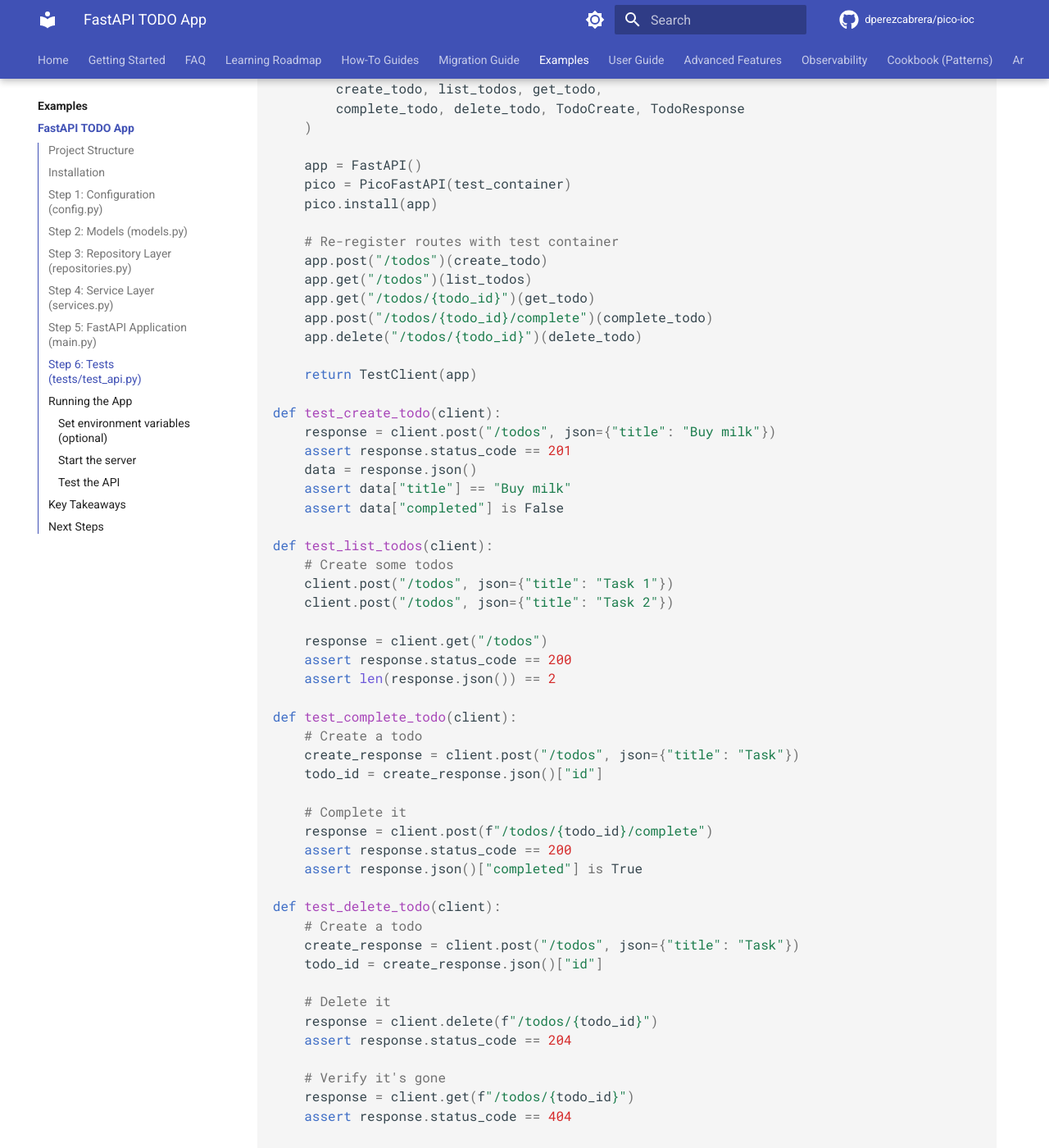
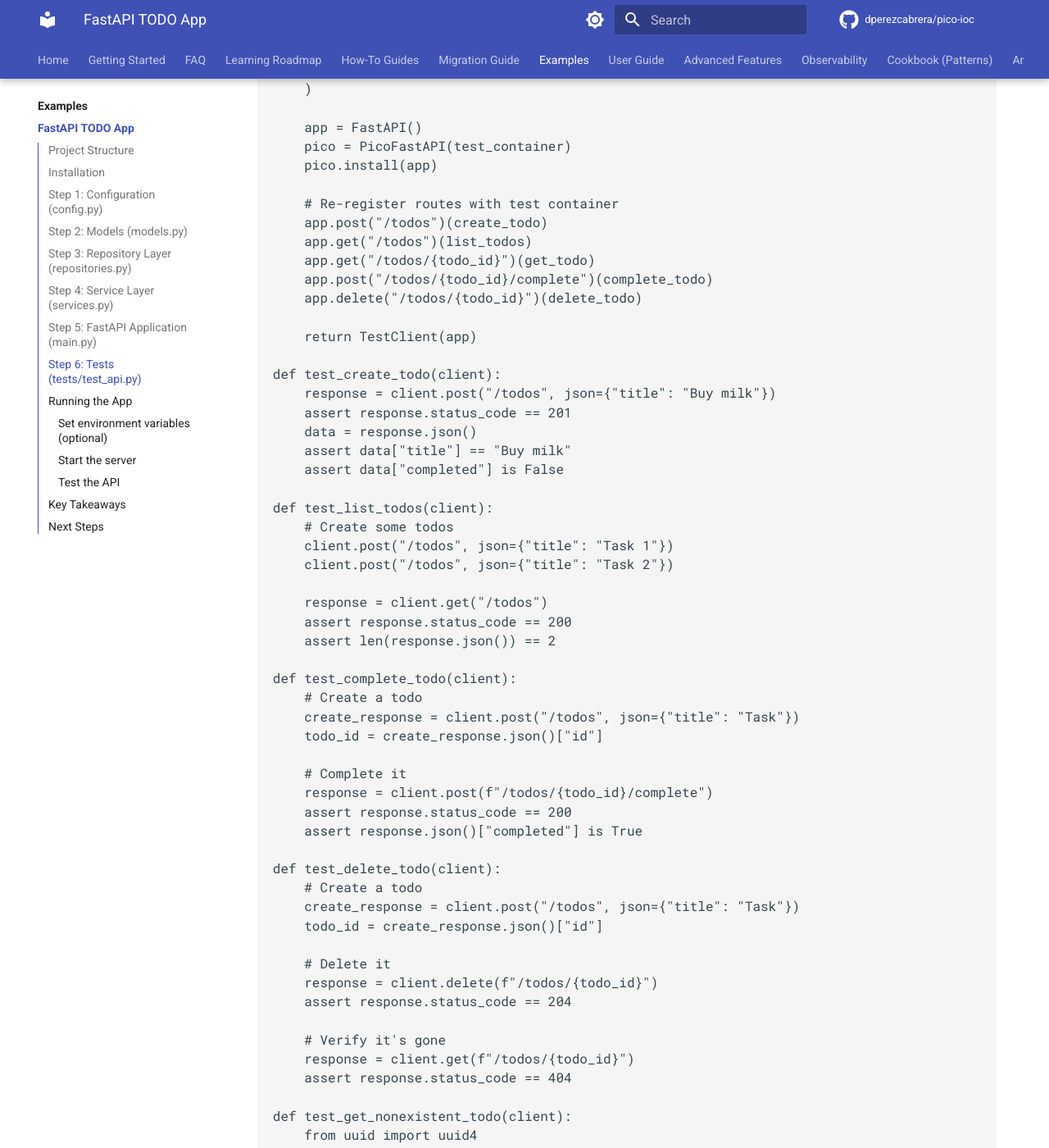
Before and after one commit to dperezcabrera/pico-ioc, an MkDocs documentation site: the page built from docs/examples/fastapi-todo-app.md, in a window 1280 px wide and 1400 px high, scrolled down 6947 px. Shown: the whole window at 82% size. Built offline with MkDocs 1.6.1 and Material for MkDocs 9.7.7, drawn with Linux system fonts in a browser that asks for light colours; comment, search, counter and statistics services are not loaded; some of the changed text lies outside the part shown.

Commit message:
Docs QA to zero: modern API in examples, elliptical blocks completed or retagged

````diff
--- a/docs/examples/fastapi-todo-app.md
+++ b/docs/examples/fastapi-todo-app.md
@@ -171,7 +171,6 @@
 from fastapi import FastAPI, HTTPException
 from pydantic import BaseModel
 from pico_ioc import init, configuration
-from pico_fastapi import PicoFastAPI
 
 from .config import AppConfig
 from .services import TodoService
@@ -202,9 +201,9 @@
     yield
     await container.ashutdown()
 
-app = FastAPI(lifespan=lifespan)
-pico = PicoFastAPI(container)
-pico.install(app)
+# pico-fastapi builds the app from the container: @controller classes
+# register their routes automatically.
+app = container.get(FastAPI)
 
 # Get config for app title
 app_config = container.get(AppConfig)
@@ -245,7 +244,7 @@
 
 ## Step 6: Tests (`tests/test_api.py`)
 
-```python
+```text
 # todo_app/tests/test_api.py
 import pytest
 from fastapi.testclient import TestClient
@@ -289,8 +288,7 @@
 @pytest.fixture
 def client(test_container):
     from fastapi import FastAPI
-    from pico_fastapi import PicoFastAPI
-    from todo_app.main import (
+        from todo_app.main import (
         create_todo, list_todos, get_todo,
         complete_todo, delete_todo, TodoCreate, TodoResponse
     )
````
Also changed, not shown: docs/adr/adr-0010-unified-configuration.md (+1 -1 lines), docs/observability/container-context.md (+2 -0 lines).
